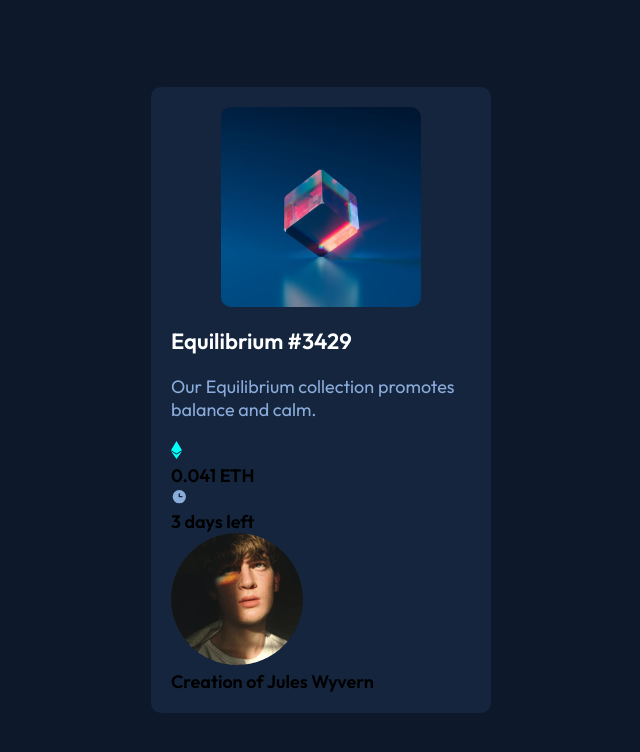
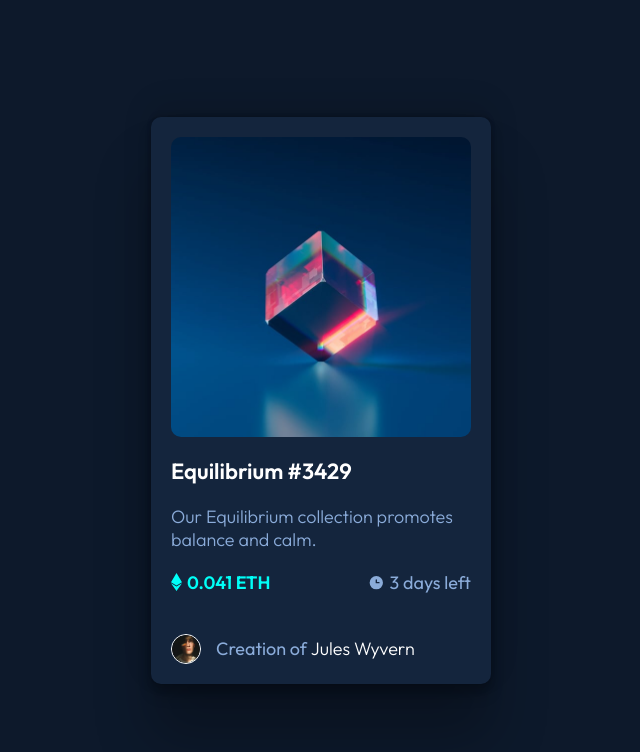
Before and after one commit to mvcaribe/NFT---FrontendMentor, a plain HTML site: page index.html in a window 1280 px wide. Shown: the whole page, without its empty margins (319-959 px from the left). Drawn offline with Linux system fonts and the light colour scheme.

Commit message:
embelezando o card com o css

```diff
--- a/assets/CSS/style.css
+++ b/assets/CSS/style.css
@@ -5,6 +5,7 @@
     padding: 0;
     font-family: 'Outfit', sans-serif;
     font-size: 1.8rem;
+    font-weight: 300;
 }
 :root {
     --Soft-blue: hsl(215, 51%, 70%);
@@ -37,6 +38,7 @@ section {
     padding: 2rem;
 
     border-radius: 1rem;
+    box-shadow: rgba(0, 0, 0, 0.25) 0px 54px 55px, rgba(0, 0, 0, 0.12) 0px -12px 30px, rgba(0, 0, 0, 0.12) 0px 4px 6px, rgba(0, 0, 0, 0.17) 0px 12px 13px, rgba(0, 0, 0, 0.09) 0px -3px 5px;
 }
 .NFT--imagem {
     display: flex;
@@ -44,7 +46,7 @@ section {
     margin-bottom: 2rem;
 }
 .NFT {
-    width: 20rem;
+    width: 30rem;
     object-fit: cover;
     border-radius: 1rem;
 }
@@ -60,3 +62,38 @@ h1 {
 p {
     color: var(--Soft-blue);
 }
+
+.infor--price {
+    display: flex;
+    justify-content: space-between;
+}
+.price, .time {
+    display: flex;
+    align-items: center;
+}
+.price h2, .time h3{
+    margin-left: 0.5rem;
+}
+.price h2 {
+    color: var(--Cyan);
+    font-weight: 600;
+}
+.time h3, .perfil h3 {
+    color: var(--Soft-blue);
+    font-weight: 400;
+}
+.perfil span {
+    color: var(--White);
+}
+.perfil {
+    display: flex;
+    align-items: center;
+    margin-top: 4rem;
+}
+
+.perfil img {
+    width: 3rem;
+    margin-right: 1.5rem;
+    border-radius: 50%;
+    border: 0.1rem solid #FFF;
+}
```
